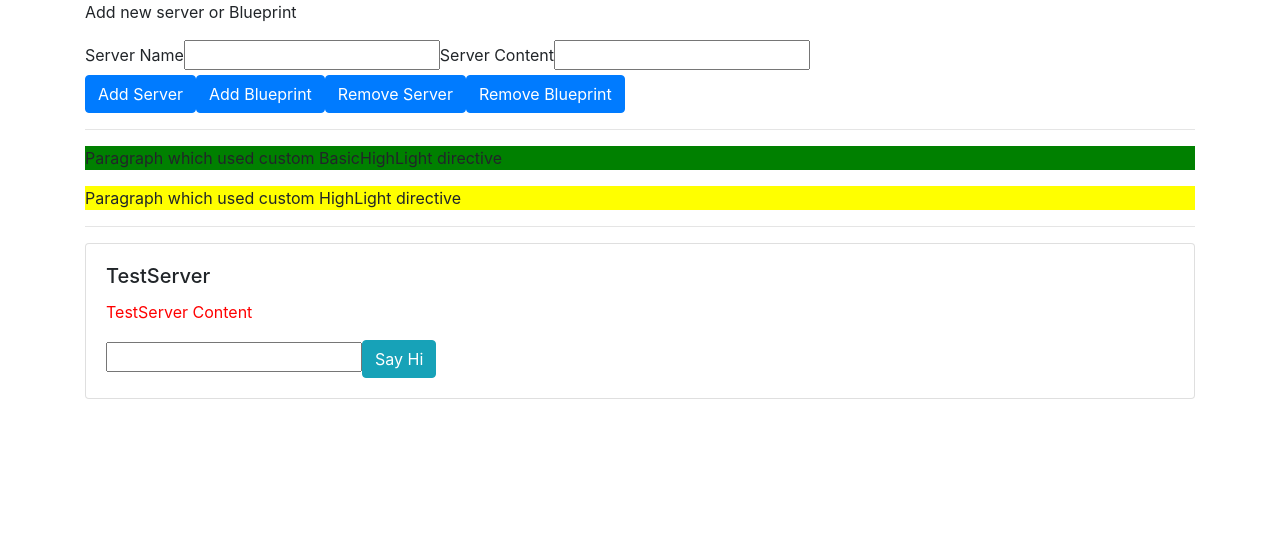
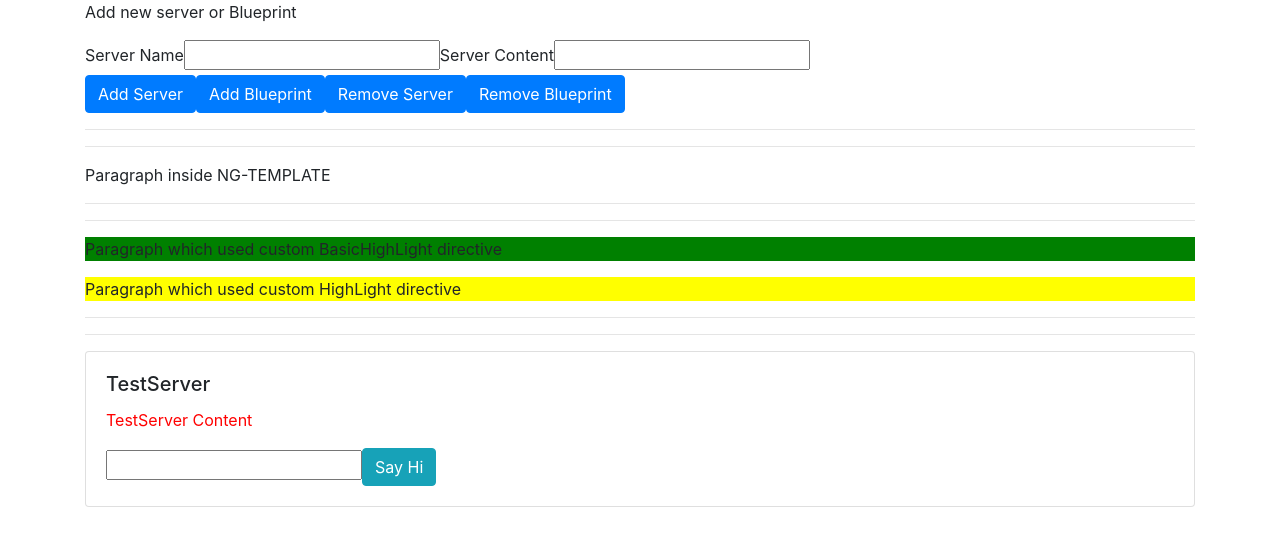
Before and after one commit to RomaM/maximilianschwarzmuller, an Angular app: page / in a window 1280 px wide. Shown: the top 546 px of the page. Built offline with nearby package versions, Linux system fonts and the light colour scheme.

Commit message:
changes for master 22.08.18

```diff
--- a/src/app/app.module.ts
+++ b/src/app/app.module.ts
@@ -7,6 +7,7 @@ import { ServerElementComponent } from './server-element/server-element.componen
 import { CockpitComponent } from './cockpit/cockpit.component';
 import {BasicHighlightDirective} from './directives/basic-highlight/basic-highlight.directive';
 import {HighlightDirective} from './directives/highlight/highlight.directive';
+import { UnlessDirective } from './directives/unless/unless.directive';
 
 @NgModule({
   declarations: [
@@ -14,7 +15,8 @@ import {HighlightDirective} from './directives/highlight/highlight.directive';
     ServerElementComponent,
     CockpitComponent,
     BasicHighlightDirective,
-    HighlightDirective
+    HighlightDirective,
+    UnlessDirective
   ],
   imports: [
     BrowserModule,
--- a/src/app/cockpit/cockpit.component.html
+++ b/src/app/cockpit/cockpit.component.html
@@ -18,12 +18,20 @@
         class="btn btn-primary"
         (click)="onRemoveBlueprint()">Remove Blueprint</button>
 
+<hr><hr>
 
-<ng-template>
+<!--<div class="template" *appUnless="false">-->
+    <!--<p>Paragraph inside *</p>-->
+<!--</div>-->
 
+<!-- Angular template that allows to use block inside except himself "ng-template" -->
+<ng-template [appUnless]="false">
+    <div class="template">
+        <p>Paragraph inside NG-TEMPLATE</p>
+    </div>
 </ng-template>
 
-<hr>
+<hr><hr>
 <p appBasicHighlight>Paragraph which used custom BasicHighLight directive</p>
 <p [appHighlight]="'red'" defaultColor="yellow">Paragraph which used custom HighLight directive</p>
-<hr>
+<hr><hr>
--- /dev/null
+++ b/src/app/directives/unless/unless.directive.ts
@@ -0,0 +1,17 @@
+import {Directive, Input, TemplateRef, ViewContainerRef} from '@angular/core';
+
+@Directive({
+  selector: '[appUnless]'
+})
+export class UnlessDirective {
+  @Input() set appUnless(condition: boolean) {
+    if (!condition) {
+      this.vcRef.createEmbeddedView(this.templateRef);
+    } else {
+      this.vcRef.clear();
+    }
+  }
+
+  constructor(private templateRef: TemplateRef<any>, private vcRef: ViewContainerRef) {}
+
+}
```
